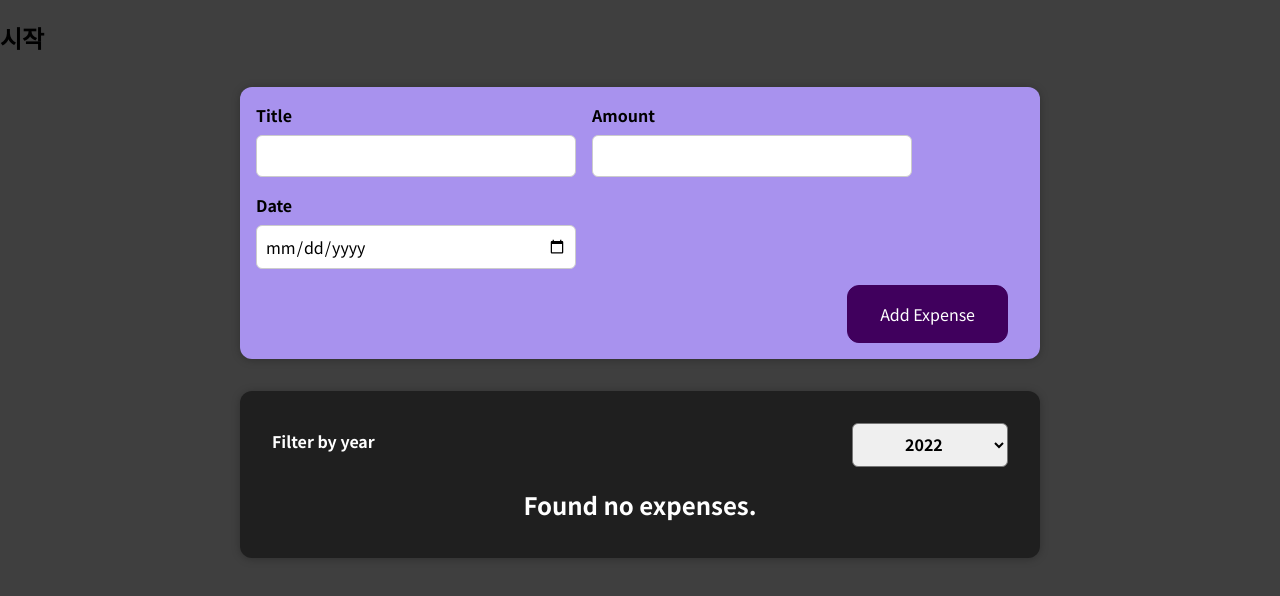
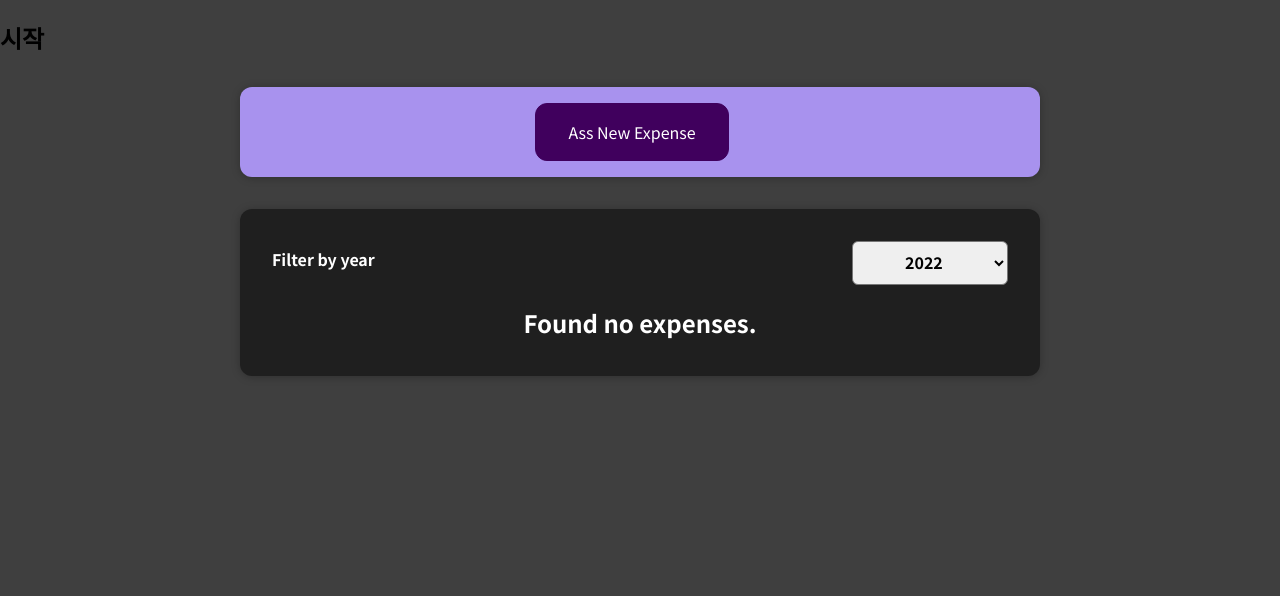
Before and after one commit to jieunheo/react, a React (Create React App) app in the folder 01-starting-setup/: page / in a window 1280 px wide. Shown: the top 596 px of the page. Built offline with nearby package versions, Linux system fonts and the light colour scheme.

Commit message:
폼 나타내기 숨기기 버튼 추가 및 기능 적용

```diff
--- a/01-starting-setup/src/components/NewExpense/ExpenseForm.js
+++ b/01-starting-setup/src/components/NewExpense/ExpenseForm.js
@@ -95,6 +95,7 @@ const ExpenseForm = props => {
         </div>
       </div>
       <div className='new-expense__actions'>
+        <button type='button' onClick={props.onCancel}>Cancel</button>
         <button type='submit'>Add Expense</button>
       </div>
     </form>
--- a/01-starting-setup/src/components/NewExpense/NewExpense.js
+++ b/01-starting-setup/src/components/NewExpense/NewExpense.js
@@ -1,9 +1,11 @@
-import React from 'react';
+import React, { useState } from 'react';
 
 import ExpenseForm from './ExpenseForm';
 import './NewExpense.css';
 
 const NewExpense = props => {
+  const [isEditing, setIsEditing] = useState(false);
+
   const saveExpenseDataHandler = enteredExpenseData => {
     const expanseData = {
       ...enteredExpenseData,
@@ -11,11 +13,27 @@ const NewExpense = props => {
     }
     console.log('NewExpanse.js - expanseData: ', expanseData);
     props.onAddExpenseHaldler(expanseData);
+    setIsEditing(false);
   };
+
+  const startEditingHandler = () => {
+    setIsEditing(true);
+  };
+
+  const stopEditingHandler = () => {
+    setIsEditing(false);
+  }
 
   return (
     <div className='new-expense'>
-      <ExpenseForm onSaveExpenseData={saveExpenseDataHandler} />
+      {!isEditing && (
+        <button onClick={startEditingHandler}>Ass New Expense</button>
+      )}
+      {isEditing && (
+        <ExpenseForm
+          onSaveExpenseData={saveExpenseDataHandler}
+          onCancel={stopEditingHandler} />
+      )}
     </div>
   );
 }
```
